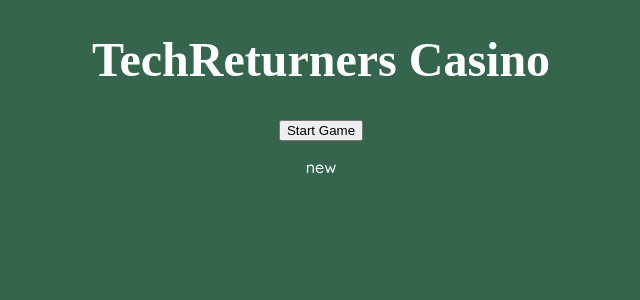
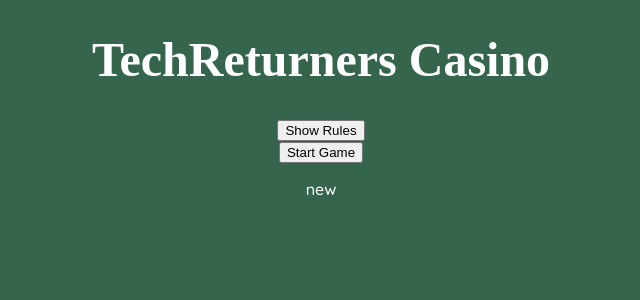
Before and after one commit to DKA1990/techreturners-casino, a React (Create React App) app in the folder client/: page / in a window 1280 px wide. Shown: the top 300 px of the page, without its empty margins (319-959 px from the left). Built offline with nearby package versions, Linux system fonts and the light colour scheme; a web font is replaced by a local one.

Commit message:
feat: Blackjack rules component. Ability to show / hide

```diff
--- a/client/src/App.css
+++ b/client/src/App.css
@@ -26,3 +26,7 @@ body {
   font-size: 3rem;
   color: white;
 }
+
+.blackjack-rules {
+  color: white;
+}
--- a/client/src/App.tsx
+++ b/client/src/App.tsx
@@ -2,6 +2,7 @@ import React from "react";
 import "./App.css";
 import { GameProvider } from "./context/game_provider";
 import { Table } from "./components/table";
+import { Rules } from "./components/rule";
 
 
 function App() {
@@ -9,6 +10,7 @@ function App() {
     <div className="App">
       <h1 className="main-title">TechReturners Casino</h1>
       <GameProvider>
+        <Rules />
         <Table />
       </GameProvider>
     </div>
--- a/client/src/components/rule.tsx
+++ b/client/src/components/rule.tsx
@@ -1,9 +1,18 @@
-import React from "react";
+import React, { useState } from "react";
+import AppButton from "./AppButton";
 
 export const Rules : React.FC = () => {
+    const [showRules, setShowRules] = useState(false);
+
+    const handleRules = () => {
+        showRules ? setShowRules(false) : setShowRules(true);
+    }
 
     return (
         <section className="blackjack-rules">
+            <AppButton onClick={handleRules}>Show Rules</AppButton>
+            {showRules &&
+            <>
                 <h2>BlackJack Rules</h2>
                 <p>
                     1. Blackjack starts with the player being dealt two cards.
@@ -21,7 +30,9 @@ export const Rules : React.FC = () => {
                     4. In the case of the value of player's hand exceeding 21, they lose the game. At the moment this is
                     inconsequential but they should be ashamed!
                 </p>
-            <img className="blackjack-rules__img" src="../../images/blackjack-card-values.png"/>
+                <img className="blackjack-rules__img" src={require("../images/blackjack-card-values.png")}/>
+            </>
+            }
         </section>
     )
 }
```
Also changed, not shown: client/src/images/blackjack-card-values.png (renamed from client/images/blackjack-card-values.png). Lines whose indentation alone changed are shown as unchanged.
